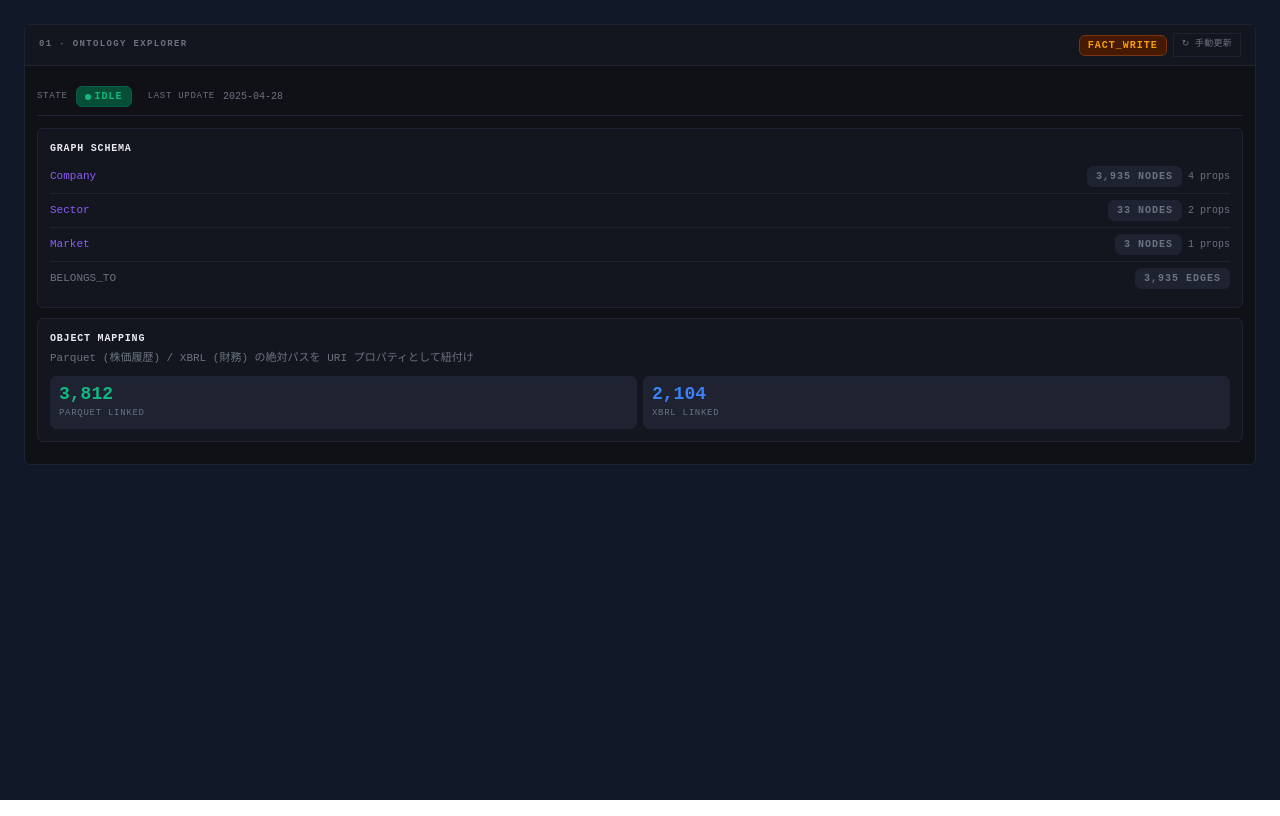
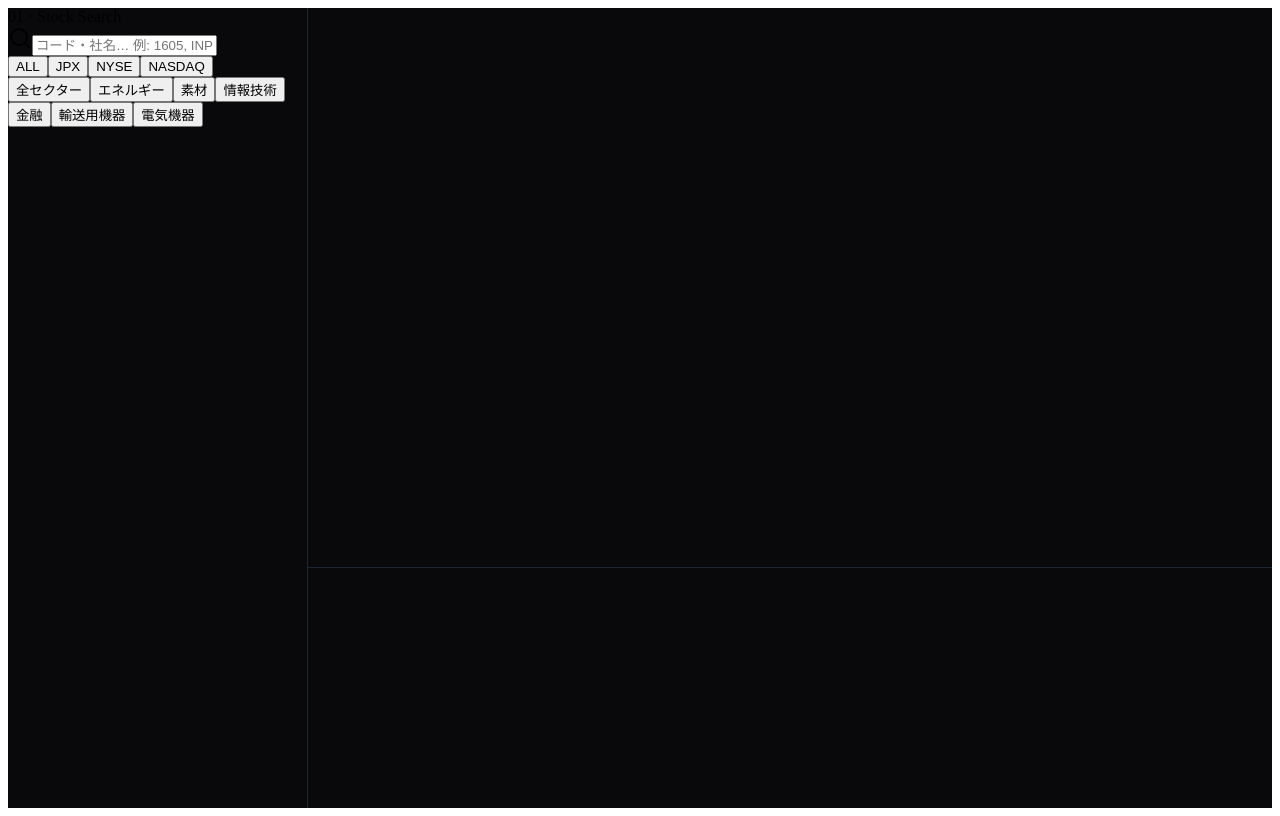
Before and after one commit to brainvader/kabuto, a React app: page / in a window 1280 px wide. Built offline with nearby package versions, Linux system fonts and the light colour scheme; the HTML template or start-up script is replaced by a standard one.

Commit message:
feat: implement App layout with StockSearch store integration

```diff
--- a/src/App.tsx
+++ b/src/App.tsx
@@ -1,15 +1,41 @@
-import { OntologyPanel } from "./components/OntologyPanel";
-import './App.css';
+import { StockSearch } from './components/StockSearch'
+import { useKabutoStore } from './store/useKabutoStore'
 
 function App() {
+  const setSelection = useKabutoStore((s) => s.setSelection)
+
   return (
-    <main style={{ background: '#111827', minHeight: '100vh', padding: '24px' }}>
-      <OntologyPanel
-        onIngestionComplete={() => console.log('完了')}
-        onIngestionError={(msg) => console.error(msg)}
+    <div
+      style={{
+        display: 'grid',
+        gridTemplateColumns: '300px 1fr',
+        gridTemplateRows: '1fr 240px',
+        height: '100vh',
+        background: '#09090b',
+        overflow: 'hidden',
+      }}
+    >
+      {/* CTX-1: Stock Search */}
+      <div
+        data-testid="stock-search-panel"
+        style={{ gridRow: '1 / 3', borderRight: '1px solid #1e2333', overflow: 'hidden' }}
+      >
+        <StockSearch onSelect={setSelection} />
+      </div>
+
+      {/* CTX-2: Pipeline Builder */}
+      <div
+        data-testid="pipeline-builder"
+        style={{ borderBottom: '1px solid #1e2333', overflow: 'hidden' }}
       />
-    </main>
-  );
+
+      {/* CTX-3: Metrics */}
+      <div
+        data-testid="metrics-panel"
+        style={{ overflow: 'hidden' }}
+      />
+    </div>
+  )
 }
 
-export default App;
+export default App
```
